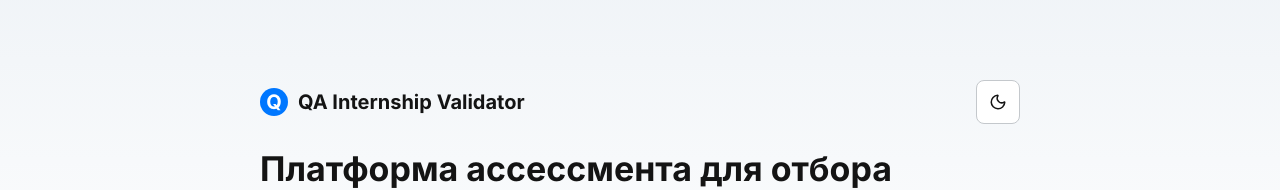
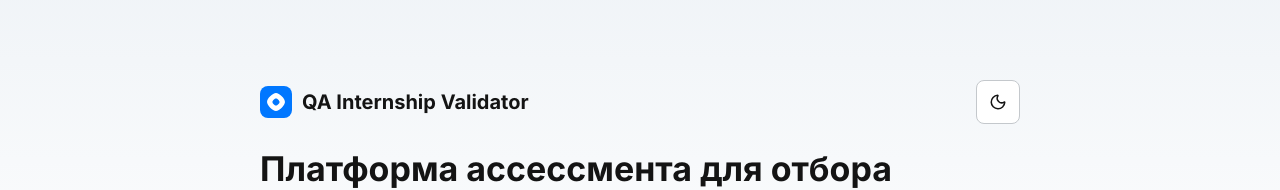
Before and after one commit to lonnieov/qa-internship-platform, a Next.js app: page / in a window 1280 px wide. Shown: the top 190 px of the page. Built offline with nearby package versions, Linux system fonts and the light colour scheme.

Commit message:
change icon logo

```diff
--- a/app/admin/layout.tsx
+++ b/app/admin/layout.tsx
@@ -1,9 +1,9 @@
 import Link from "next/link";
 import { UserButton } from "@clerk/nextjs";
-import { ClipboardList } from "lucide-react";
 import { logoutDemoAdminAction } from "@/actions/demo-admin";
 import { requireAdmin } from "@/lib/auth";
 import { isDemoAdminProfile } from "@/lib/demo-admin-auth";
+import { ServiceLogo } from "@/components/service-logo";
 import { ThemeToggle } from "@/components/theme-toggle";
 import { Button } from "@/components/ui/button";
 
@@ -18,9 +18,7 @@ export default async function AdminLayout({
     <div className="app-shell">
       <header className="topbar">
         <Link className="brand" href="/admin">
-          <span className="brand-mark">
-            <ClipboardList size={17} />
-          </span>
+          <ServiceLogo />
           Admin
         </Link>
         <nav className="nav-row">
--- a/app/globals.css
+++ b/app/globals.css
@@ -171,14 +171,20 @@ button {
 }
 
 .brand-mark {
-  width: 28px;
-  height: 28px;
+  width: 32px;
+  height: 32px;
   display: grid;
   place-items: center;
-  border-radius: 999px;
-  background: var(--primary);
-  color: var(--primary-foreground);
+  border-radius: 8px;
+  background: transparent;
   flex: 0 0 auto;
+  overflow: hidden;
+}
+
+.brand-mark svg {
+  width: 100%;
+  height: 100%;
+  display: block;
 }
 
 .theme-icon-sun {
--- a/app/intern/layout.tsx
+++ b/app/intern/layout.tsx
@@ -1,6 +1,6 @@
 import Link from "next/link";
-import { CircleCheckBig } from "lucide-react";
 import { logoutInternAction } from "@/actions/intern";
+import { ServiceLogo } from "@/components/service-logo";
 import { ThemeToggle } from "@/components/theme-toggle";
 import { Button } from "@/components/ui/button";
 
@@ -13,9 +13,7 @@ export default function InternLayout({
     <div className="app-shell">
       <header className="topbar">
         <Link className="brand" href="/intern">
-          <span className="brand-mark">
-            <CircleCheckBig size={17} />
-          </span>
+          <ServiceLogo />
           QA Assessment
         </Link>
         <nav className="nav-row">
--- a/app/page.tsx
+++ b/app/page.tsx
@@ -1,5 +1,6 @@
 import Link from "next/link";
 import { ArrowRight, ShieldCheck, TimerReset } from "lucide-react";
+import { ServiceLogo } from "@/components/service-logo";
 import { ThemeToggle } from "@/components/theme-toggle";
 import { Button } from "@/components/ui/button";
 import { Card, CardContent, CardHeader, CardTitle } from "@/components/ui/card";
@@ -10,7 +11,7 @@ export default function HomePage() {
       <section className="stack-lg" style={{ paddingTop: 48 }}>
         <div className="metric">
           <div className="brand">
-            <span className="brand-mark">Q</span>
+            <ServiceLogo />
             QA Internship Validator
           </div>
           <ThemeToggle />
--- a/app/sign-in/admin/[[...sign-in]]/page.tsx
+++ b/app/sign-in/admin/[[...sign-in]]/page.tsx
@@ -1,5 +1,6 @@
 import Link from "next/link";
 import { DemoAdminLoginForm } from "@/components/admin/demo-admin-login-form";
+import { ServiceLogo } from "@/components/service-logo";
 import { ThemeToggle } from "@/components/theme-toggle";
 import { Card, CardContent, CardHeader, CardTitle } from "@/components/ui/card";
 
@@ -8,7 +9,7 @@ export default function AdminSignInPage() {
     <main className="page page-narrow stack-lg">
       <div className="metric">
         <div className="brand">
-          <span className="brand-mark">A</span>
+          <ServiceLogo />
           Admin access
         </div>
         <ThemeToggle />
--- a/app/sign-in/intern/[[...sign-in]]/page.tsx
+++ b/app/sign-in/intern/[[...sign-in]]/page.tsx
@@ -1,4 +1,5 @@
 import Link from "next/link";
+import { ServiceLogo } from "@/components/service-logo";
 import { ThemeToggle } from "@/components/theme-toggle";
 import { TokenLoginForm } from "@/components/intern/token-login-form";
 
@@ -7,7 +8,7 @@ export default function InternSignInPage() {
     <main className="page page-narrow stack-lg">
       <div className="metric">
         <div className="brand">
-          <span className="brand-mark">Q</span>
+          <ServiceLogo />
           QA Internship Validator
         </div>
         <ThemeToggle />
--- /dev/null
+++ b/components/service-logo.tsx
@@ -0,0 +1,24 @@
+export function ServiceLogo() {
+  return (
+    <span className="brand-mark" aria-hidden="true">
+      <svg
+        width="32"
+        height="32"
+        viewBox="0 0 50 50"
+        fill="none"
+        xmlns="http://www.w3.org/2000/svg"
+      >
+        <path
+          d="M0 12.8C0 8.31958 0 6.07937 0.871948 4.36808C1.63893 2.86278 2.86278 1.63893 4.36808 0.871948C6.07937 0 8.31958 0 12.8 0H37.2C41.6804 0 43.9206 0 45.6319 0.871948C47.1372 1.63893 48.3611 2.86278 49.1281 4.36808C50 6.07937 50 8.31958 50 12.8V37.2C50 41.6804 50 43.9206 49.1281 45.6319C48.3611 47.1372 47.1372 48.3611 45.6319 49.1281C43.9206 50 41.6804 50 37.2 50H12.8C8.31958 50 6.07937 50 4.36808 49.1281C2.86278 48.3611 1.63893 47.1372 0.871948 45.6319C0 43.9206 0 41.6804 0 37.2V12.8Z"
+          fill="#0077FF"
+        />
+        <path
+          fillRule="evenodd"
+          clipRule="evenodd"
+          d="M39 25C39 30.3667 30.3667 39 25 39C19.6333 39 11 30.3667 11 25C11 19.6333 19.6333 11 25 11C30.3667 11 39 19.6333 39 25ZM30.6 25C30.6 27.1 27.1 30.6 25 30.6C22.9 30.6 19.4 27.1 19.4 25C19.4 22.9 22.9 19.4 25 19.4C27.1 19.4 30.6 22.9 30.6 25Z"
+          fill="white"
+        />
+      </svg>
+    </span>
+  );
+}
```
Also changed, not shown: app/icon.svg (added).
